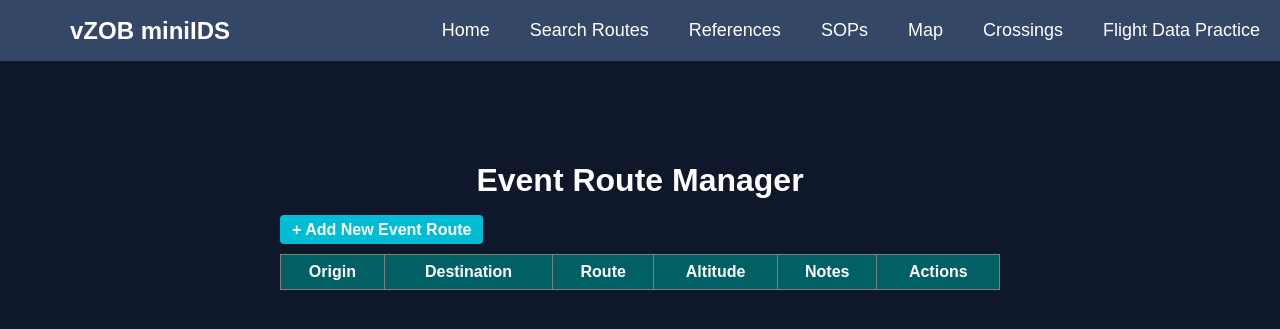
After one commit to alphagolfcharlie/ids-backend, a Flask app: template templates/admin_events.html in a window 1280 px wide; the page is wider, and only the part inside the window is pictured. The commit adds this page. Shown: the top 329 px of that part. Run offline with Flask 3, Linux system fonts and the light colour scheme; the template is opened without the code that fills it, so the values that code supplies are empty.

Commit message:
add event routes

```diff
--- a/app.py
+++ b/app.py
@@ -122,14 +122,20 @@ def searchroute(origin, destination):
         CurrFlow = ''
         isActive = False
         hasFlows = False
+        eventRoute = False
         route_origin = row.get('origin')
         route_notes = row.get('notes', '')
+
+        if 'EVENT' in route_notes.upper():
+                eventRoute = True
 
         if destination in RUNWAY_FLOW_MAP:
             hasFlows = True
             CurrFlow = get_flow(destination)
             if CurrFlow and CurrFlow.upper() in route_notes.upper():
                 isActive = True
+
+
 
         if origin and origin in route_notes:
             route_origin = origin
@@ -143,7 +149,8 @@ def searchroute(origin, destination):
             'flow': CurrFlow or '',
             'isActive': isActive,
             'hasFlows': hasFlows,
-            'source': 'custom'
+            'source': 'custom',
+            'isEvent': eventRoute
         })
 
     # FAA routes
@@ -322,6 +329,9 @@ def edit_crossing(crossing_id):
         return redirect(url_for('admin_crossings'))
     row = crossings_collection.find_one({"_id": ObjectId(crossing_id)})
     return render_template("edit_crossing.html", crossing=row, action="Edit")
+
+
+
 
 @app.route('/route-to-skyvector') #api
 def route_to_skyvector():
--- /dev/null
+++ b/templates/admin_events.html
@@ -0,0 +1,45 @@
+{% extends "base.html" %}
+{% block content %}
+
+<h1 style="text-align: center;">Event Route Manager</h1>
+
+<div style="width: 80%; margin: 0 auto;">
+
+    <!-- Add New Event Route Button -->
+    <div style="text-align: left; margin-bottom: 15px;">
+        <a href="{{ url_for('add_event') }}" style="text-decoration: none; font-weight: bold; padding: 6px 12px; background-color: #00bcd4; color: white; border-radius: 4px;">+ Add New Event Route</a>
+    </div>
+
+    <div style="display: flex; justify-content: center;">
+        <table border="1" cellpadding="8" cellspacing="0" style="border-collapse: collapse; width: 100%;">
+            <thead style="background-color: #006064; color: white;">
+                <tr>
+                    <th>Origin</th>
+                    <th>Destination</th>
+                    <th>Route</th>
+                    <th>Altitude</th>
+                    <th>Notes</th>
+                    <th>Actions</th>
+                </tr>
+            </thead>
+            <tbody>
+                {% for row in event_routes %}
+                <tr>
+                    <td>{{ row.get('origin', '') }}</td>
+                    <td>{{ row.get('destination', '') }}</td>
+                    <td>{{ row.get('route', '') }}</td>
+                    <td>{{ row.get('altitude', '') }}</td>
+                    <td>{{ row.get('notes', '') }}</td>
+                    <td>
+                        <a href="{{ url_for('edit_event', event_id=row['_id']) }}">Edit</a> |
+                        <a href="{{ url_for('delete_event', event_id=row['_id']) }}" onclick="return confirm('Delete this event route?');">Delete</a>
+                    </td>
+                </tr>
+                {% endfor %}
+            </tbody>
+        </table>
+    </div>
+
+</div>
+
+{% endblock %}
```
Also changed, not shown: static/styles.css (+35 -0 lines), templates/search.html (+22 -3 lines), templates/edit_event.html (added).
